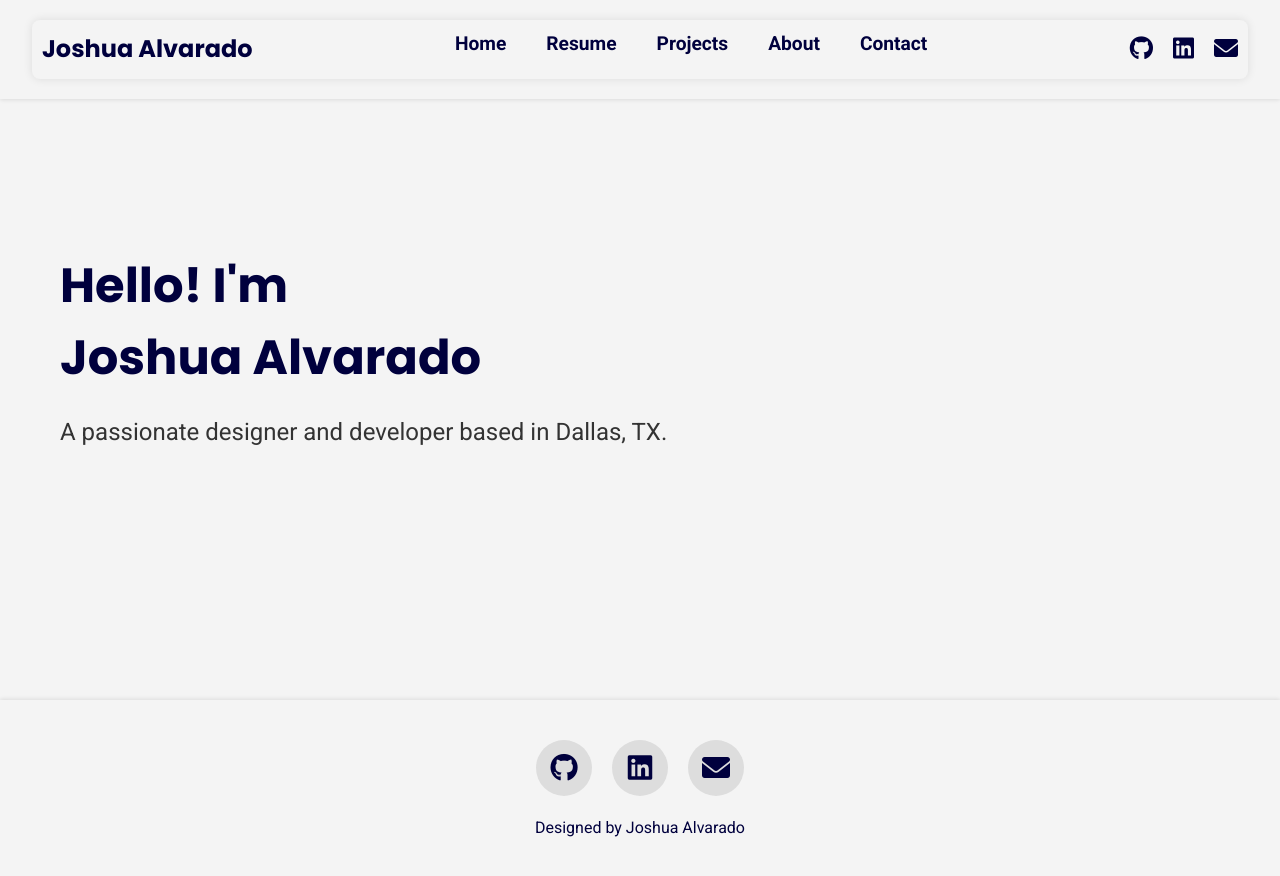
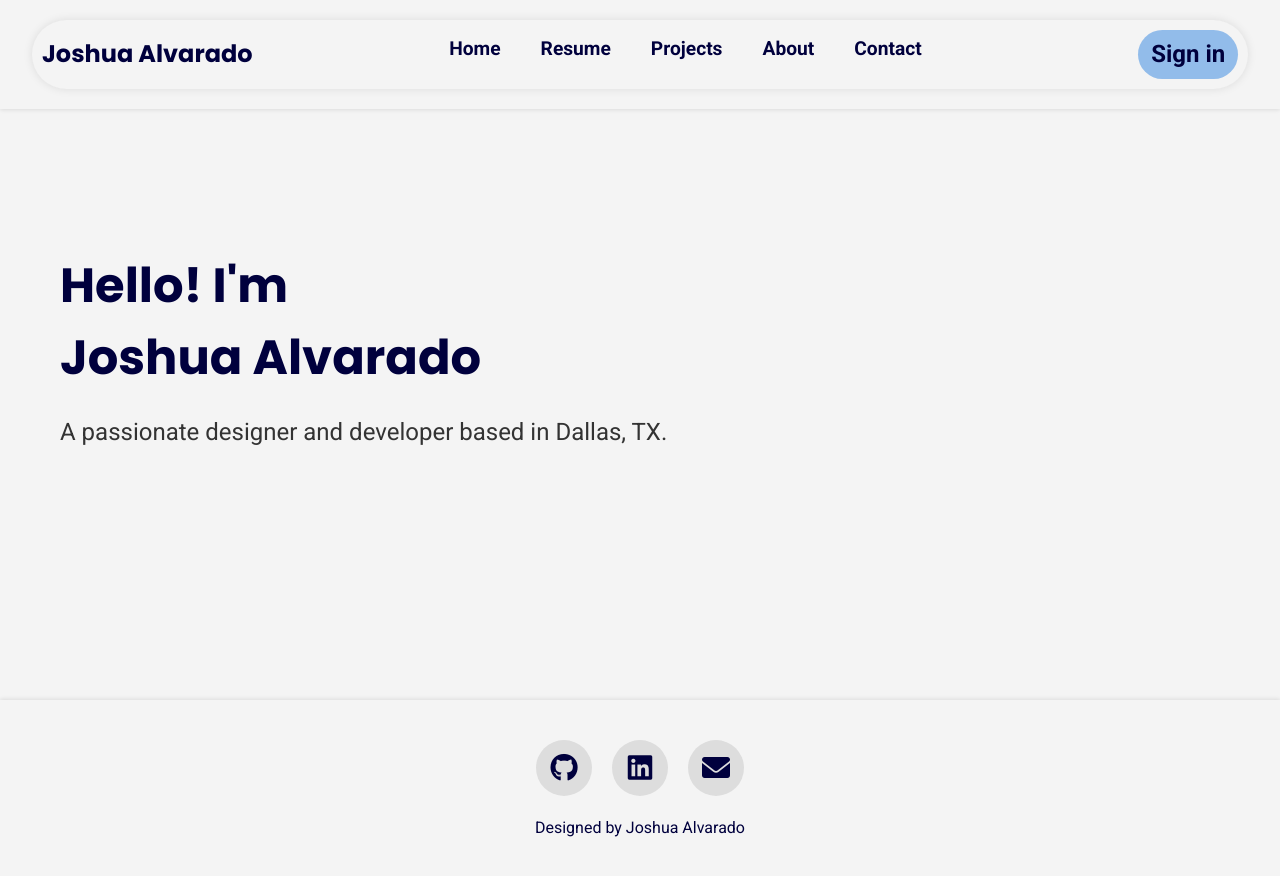
Before and after one commit to JoshuaAlvarado-hub/joshalvarado.com, a Jekyll site: the page built from index.html, in a window 1280 px wide. Shown: the top 876 px of the page. Built offline with Jekyll 4.4.1, drawn with Linux system fonts in a browser that asks for light colours.

Commit message:
replaced social buttons on nav bar with sign in buttons
new sign in/out applied site wide

```diff
--- a/_includes/header.html
+++ b/_includes/header.html
@@ -20,15 +20,12 @@
     </ul>
 
     <div class="nav-right">
-            <a href="https://github.com/JoshuaAlvarado-hub" target="_blank" aria-label="GitHub Profile">
-                <i class="fab fa-github"></i>
-            </a>
-            <a href="https://www.linkedin.com/in/joshua-brian-alvarado" target="_blank" aria-label="LinkedIn Profile">
-                <i class="fab fa-linkedin"></i>
-            </a>
-            <a href="{{ '/contact/' | relative_url }}" aria-label="Contact Page">
-                <i class="fas fa-envelope"></i>
-            </a>
+        <!-- auth buttons -->
+        <div id="auth-buttons" class="auth-buttons">
+            <a href="https://api.joshalvarado.com/auth/google" id="login-btn" class="btn-auth">Sign in</a>
+            <button id="logout-btn" class="btn-auth logout" style="display:none;">Logout</button>
         </div>
+    </div>
+
   </nav>
 </header>
--- a/assets/css/style.css
+++ b/assets/css/style.css
@@ -54,7 +54,7 @@
     --padding-large: 40px;
 
     /* Border Radius */
-    --border-radius: 8px;
+    --border-radius: 9999px;
 
     /* Navigation */
     --logo-fontsize: 1.5rem;
@@ -203,7 +203,6 @@ nav {
 .nav-right {
     margin-left: auto;
     display: flex;
-    gap: var(--gap-medium);
     align-items: center;
 }
 
@@ -518,6 +517,41 @@ footer {
     height: 80px;
 }
 
+/* Auth Buttons */
+.auth-buttons {
+    display: flex;
+    align-items: center;
+    gap: var(--gap-small);
+    margin-left: var(--gap-medium);
+}
+
+.btn-auth {
+    padding: 0.4rem 0.8rem;
+    background: var(--secondary-color);
+    border-radius: var(--border-radius);
+    color: var(--tertiary-color);
+    text-decoration: none;
+    border: none;
+    font-size: var(--font-size-small);
+    font-weight: var(--font-weight-bold);
+    cursor: pointer;
+    transition: background-color 0.3s ease;
+    font-family: var(--font-secondary);
+}
+
+.btn-auth:hover {
+    background: var(--hover-color);
+    transform: translateY(-1px);
+}
+
+.btn-auth.logout {
+    background: #e74c3c;
+}
+
+.btn-auth.logout:hover {
+    background: #c0392b;
+}
+
 /* Media Queries */
 
 /* Extra Large Screens */
--- a/package.json
+++ b/package.json
@@ -5,7 +5,6 @@
     "dotenv": "^17.2.1",
     "express": "^5.1.0",
     "express-session": "^1.18.2",
-    "firebase": "^12.2.0",
     "firebase-admin": "^13.5.0",
     "passport": "^0.7.0",
     "passport-google-oauth20": "^2.0.0"
```
Lines whose indentation alone changed are shown as unchanged.
